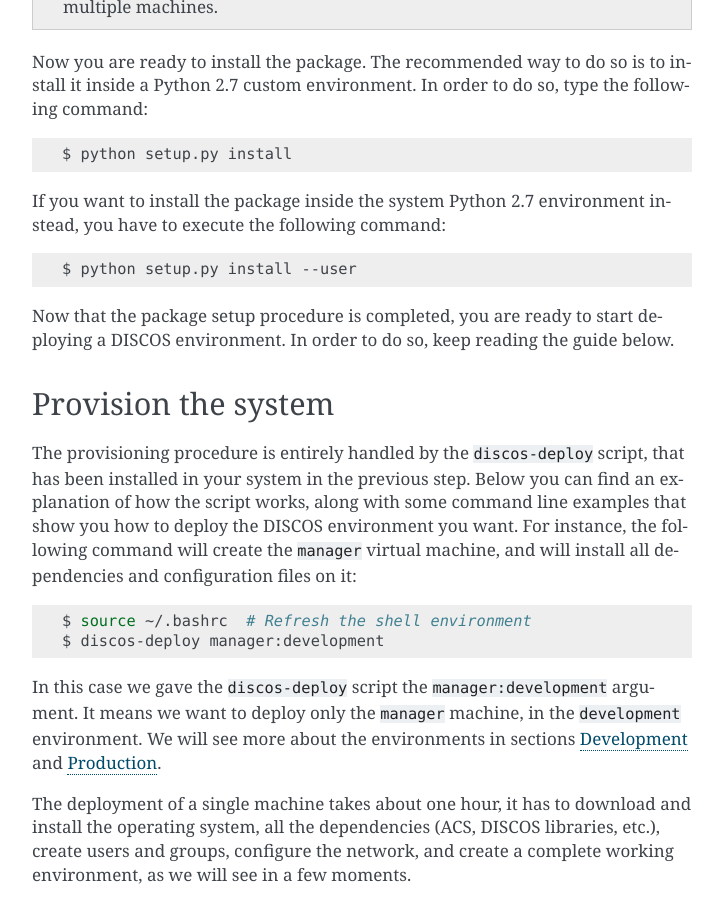
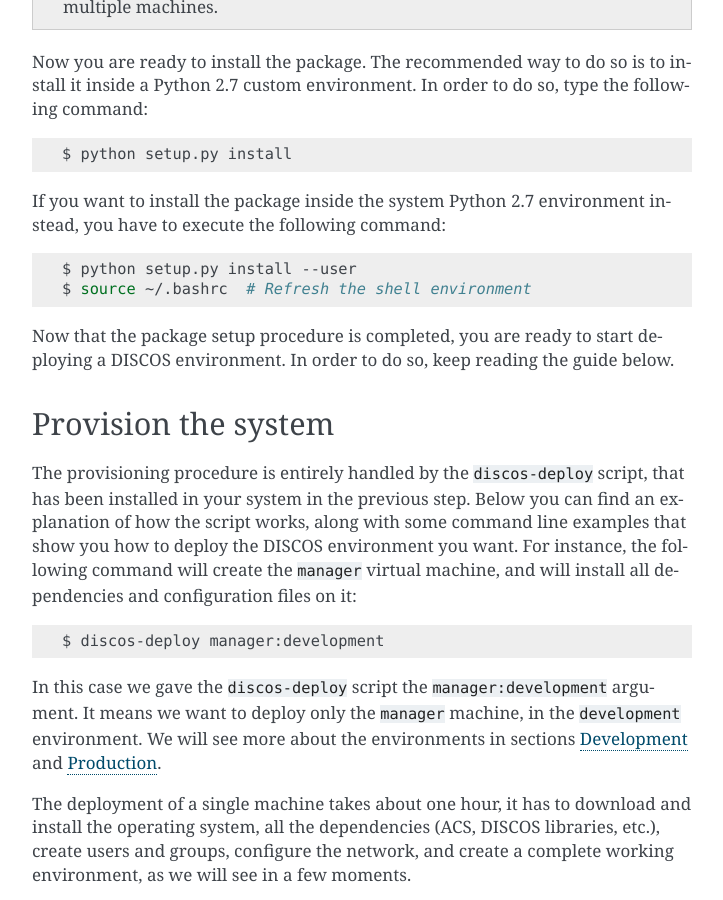
Before and after one commit to marco-buttu/discos-deployment, a Sphinx documentation site: the page built from doc/quickstart.rst, in a window 1280 px wide and 900 px high, scrolled down 555 px. Shown: the whole window, without its empty margins (388-1111 px from the left). Built offline with Sphinx 7.4.7, drawn with Linux system fonts in a browser that asks for light colours; some of the changed lines change nothing that is shown.

Commit message:
Fix issue #302

```diff
--- a/doc/quickstart.rst
+++ b/doc/quickstart.rst
@@ -45,6 +45,7 @@
 .. code-block:: shell
 
    $ python setup.py install --user
+   $ source ~/.bashrc  # Refresh the shell environment
 
 
 Now that the package setup procedure is completed, you are ready to start deploying a
@@ -62,7 +63,6 @@
 
 .. code-block:: shell
 
-   $ source ~/.bashrc  # Refresh the shell environment
    $ discos-deploy manager:development
 
 In this case we gave the :file:`discos-deploy` script the
```
